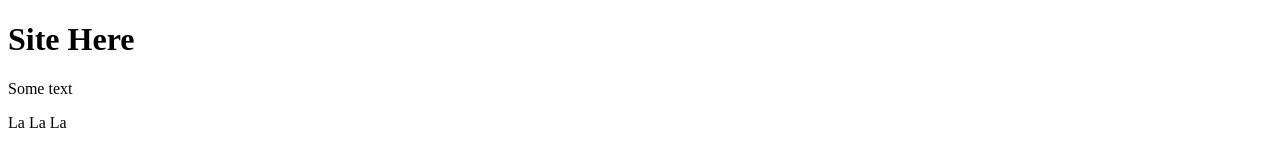
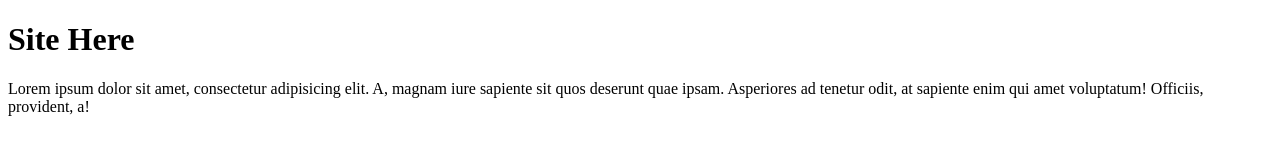
Before and after one commit to dvitalijb/siteWithGit, a plain HTML site: page index.html in a window 1280 px wide. Drawn offline with Linux system fonts and the light colour scheme.

Commit message:
Third commit

```diff
--- a/index.html
+++ b/index.html
@@ -6,7 +6,7 @@
 </head>
 <body>
 	<h1>Site Here</h1>
-	<p>Some text</p>
-	<p>La La La</p>
+	<p>Lorem ipsum dolor sit amet, consectetur adipisicing elit. A, magnam iure sapiente sit quos deserunt quae ipsam. Asperiores ad tenetur odit, at sapiente enim qui amet voluptatum! Officiis, provident, a!</p>
+
 </body>
 </html>
```
